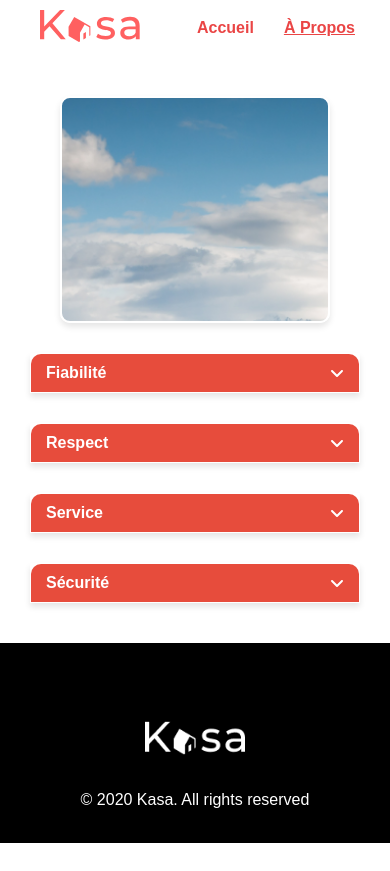
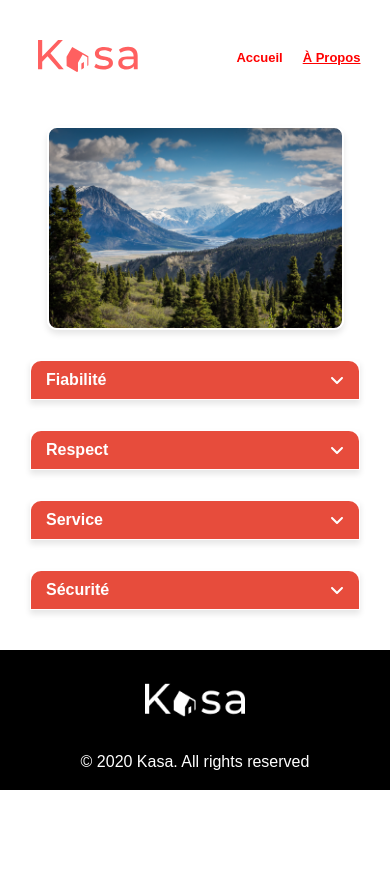
Before and after one commit to tchjohanna/Kasa, a React (Create React App) app: page /about in a window 390 px wide. Before the commit the page ends 844 px from the top, so only its background shows below. Built offline with nearby package versions, Linux system fonts and the light colour scheme.

Commit message:
mise a jour version responsive  style.scss

```diff
--- a/src/assets/styles/style.scss
+++ b/src/assets/styles/style.scss
@@ -384,10 +384,7 @@ footer{
   }
 }
 
-/***photo host et etoile ********************/
-.appartement-detail{
 
-}
 
 /*******cibler l'image de l hote*/
 .header div img {
@@ -467,25 +464,164 @@ footer{
   }
 }
 
-/*****************GESTION DES ERREURS VIA L'ID ****************************************/
-
-.error-card {
-  background-color: #ff6b6b;  // Rouge
-  color: #333;  // Noir
-  border: 1px solid #ccc;  // Gris
-  padding: 10px;
-  text-align: center;
-  display: none;  //  masquer par défaut les erreurs d'identifiants sur fond rouge
-
-  p {
-    margin-bottom: 10px;
+/*******version MOBILE PAGE D ACCUEIL PAGE ACCUEIL VERSION MOBILE type iphone XR ***********/
+@media (max-width: 767px) {
+  body {
+      font-family: $primary-font;
+      margin: 0;
+      padding: 0;
   }
 
-  a {
-    color: #333;  // Noir
-    text-decoration: underline;
-    &:hover {
-      color: #555;  // Un ton plus clair de noir au survol
-    }
+  header, .header {
+    padding: 10px 5%;
+    display: flex;
+    flex-direction: row;
+    align-items: flex-start; /* Alignement vertical au début */
+    justify-content: flex-start; /* Alignement horizontal à gauche */
+    margin-top: 30px;    /* Marge en haut */
+    margin-right: 0px;  /* Marge à droite */
+    margin-bottom: 30px; /* Marge en bas */
+    margin-left: 0;      /* Aucune marge à gauche */
+  }
+
+
+  header > div, .header > div {
+    /* Assurez-vous que le conteneur du logo et de la navigation ne prend pas toute la largeur */
+    flex: none;
+  }
+
+  header div img, .header div img {
+    width: 100px;
+    height: auto;
+    margin-left: 0px;
+    margin-right: 70px;
+  }
+
+  header nav, .header nav {
+      display: flex;
+      flex-direction: row;
+      align-items: center;
+      color : red;
+      font-size: small;
+      padding-top: 10px;
+      padding-bottom: 10px;
+  }
+
+  header nav a, .header nav a {
+      margin: 0 10px; /* Espace entre les liens */
+      text-decoration: none;
+      color: inherit; /* Prend la couleur du parent */
+      font-weight: 600;
+  }
+
+  .banner-container {
+    margin: 30px 5%; /* Maintien de la marge */
+    height: 200px; /* Hauteur fixe pour assurer la visibilité */
+    font-size: 1.5rem;
+    background-size: cover; /* Pour couvrir tout l'espace disponible */
+    display: block; /* Assure que la bannière est affichée */
+  }
+
+  div {
+    margin: auto;
+  }
+
+  .locations {
+    display: grid;
+    grid-template-columns: 1fr; /* Une seule colonne pour les appareils mobiles */
+    gap: 20px;
+    padding: 0px;
+    /*background-color: #f5f5f5;*/
+    border-radius: 10px;
+    margin: 60px auto 20px auto; /* Utilisez "auto" pour centrer horizontalement */
+  }
+
+  .locations .card {
+    position: relative; /* Ajouté pour que le positionnement absolu des images soit relatif à ceci */
+    overflow: hidden; /* Pour que les bordures arrondies s'appliquent aux images aussi */
+    border-radius: 10px; /* Pour les bordures arrondies */
+  }
+
+  .locations .card img {
+    position: absolute;
+    top: 0;
+    left: 0;
+    width: 100%;
+    height: 100%;
+    object-fit: cover;
+    border-radius: 10px;
+    z-index: 1; /* Assurez-vous que cette valeur est plus basse que celle du texte */
+    /*filter: brightness(70%);*/
+  }
+
+  .locations .card .text-content {
+    position: absolute;
+    bottom: 10px; /* Ajustez en fonction de l'espacement souhaité depuis le bas de la carte */
+    left: 10px; /* Ajustez en fonction de l'espacement souhaité depuis la gauche de la carte */
+    z-index: 2; /* Assurez-vous que cette valeur est supérieure à celle de l'image */
+    color: white; /* Ou toute autre couleur selon votre design */
+    padding: 10px; /* Ajustez pour l'espacement autour du texte */
+    /* Ajoutez d'autres styles de texte si nécessaire */
+  }
+
+
+  .listing {
+      padding: 10px 5%;
+  }
+
+  footer {
+      padding: 20px 5%;
+      align-items: center;
+  }
+
+  footer p {
+    padding-bottom: 100px;
   }
 }
+
+
+/* Media query pour les écrans de largeur 320px ou moins  type iphone 5 ou SE*/
+@media only screen and (max-width: 320px) {
+  header, .header {
+    padding: 10px 2%;
+    display: flex;
+    flex-direction: row;
+    align-items: flex-start; /* Alignement vertical au début */
+    justify-content: flex-start; /* Alignement horizontal à gauche */
+    margin-top: 15px;    /* Marge en haut */
+    margin-right: 0px;  /* Marge à droite */
+    margin-bottom: 15px; /* Marge en bas */
+    margin-left: 0;      /* Aucune marge à gauche */
+  }
+
+
+  header > div, .header > div {
+    /* Assurez-vous que le conteneur du logo et de la navigation ne prend pas toute la largeur */
+    flex: none;
+  }
+
+  header div img, .header div img {
+    width: 80px;
+    height: auto;
+    margin-left: 0px;
+    margin-right: 50px;
+  }
+
+  header nav, .header nav {
+      display: flex;
+      flex-wrap: wrap;
+      align-items: center;
+      color : red;
+      font-size: small;
+      padding-top: 5px;
+      padding-bottom: 5px;
+  }
+
+  header nav a, .header nav a {
+      margin: 0 5px; /* Espace entre les liens */
+      text-decoration: none;
+      color: inherit; /* Prend la couleur du parent */
+      font-weight: 600;
+      font-size: x-small;
+  }
+}
```
